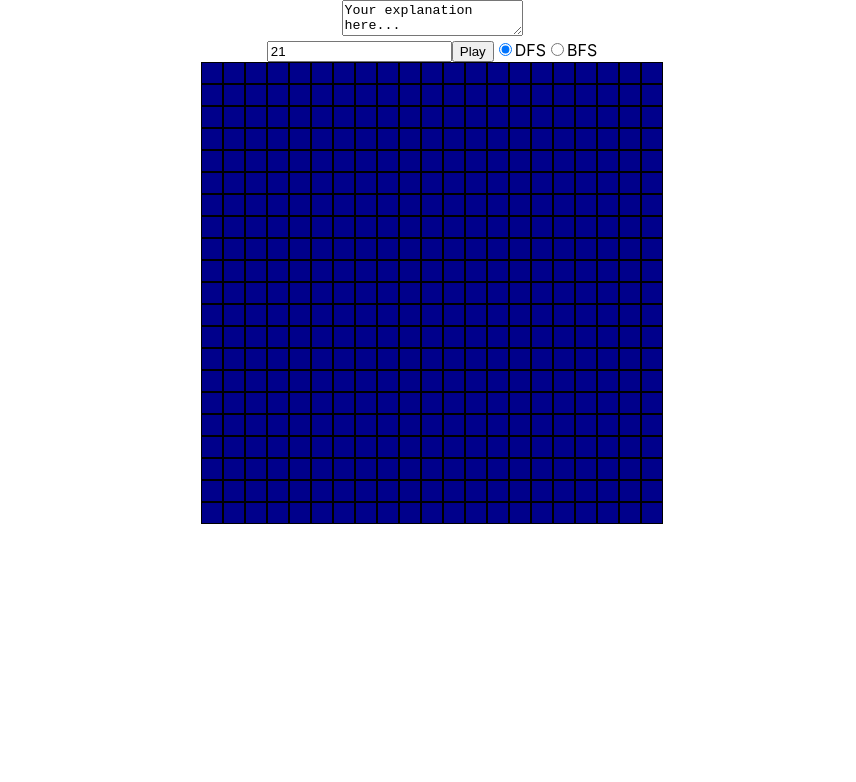
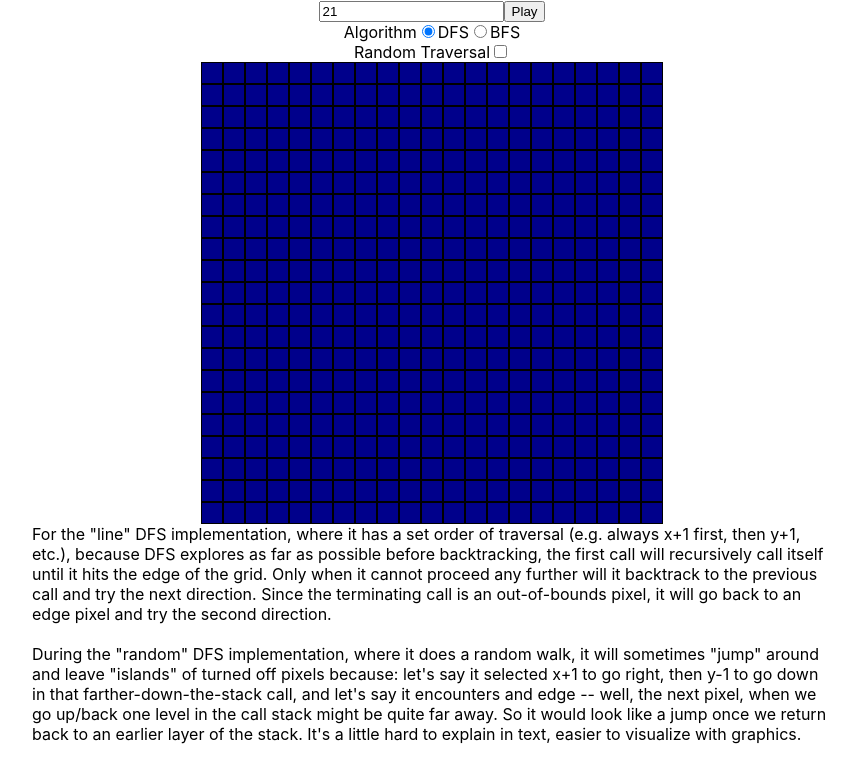
Before and after one commit to aaronshaver/visualize-dfs-bfs-react, a React (Create React App) app: page / in a window 1280 px wide. Shown: the top 782 px of the page, without its empty margins (208-1064 px from the left). Built offline with nearby package versions, Linux system fonts and the light colour scheme.

Commit message:
add support for random vs. line traversal; better paragraphs, and breaks between controls

```diff
--- a/src/App.css
+++ b/src/App.css
@@ -1,5 +1,11 @@
 .App {
   text-align: center;
+}
+
+.App p {
+  max-width: 800px; /* Limiting the width to 800px */
+  margin: 0 auto 20px auto;  /* Centering it horizontally but space below text */
+  text-align: left; /* Aligning the text to the left */
 }
 
 .App-logo {
@@ -27,12 +33,3 @@
 .App-link {
   color: #61dafb;
 }
-
-@keyframes App-logo-spin {
-  from {
-    transform: rotate(0deg);
-  }
-  to {
-    transform: rotate(360deg);
-  }
-}
--- a/src/App.js
+++ b/src/App.js
@@ -7,6 +7,7 @@ function App() {
   const[gridSize, setGridSize] = useState(21);
   const[algo, setAlgo] = useState('DFS');
   const [gridArray, setGridArray] = useState(Array(gridSize).fill().map(() => Array(gridSize).fill(false)));
+  const [isRandom, setIsRandom] = useState(false);
 
   const handleGridChange = (e) => {
     setGridSize(e.target.value);
@@ -15,6 +16,15 @@ function App() {
   const handleAlgoChange = (e) => {
     setAlgo(e.target.value);
   };
+
+
+  // randomize the order of neighbor selection each time the animation is Played
+  const shuffleArray = (array) => {
+    for (let i = array.length - 1; i > 0; i--) {
+      const j = Math.floor(Math.random() * (i + 1));
+      [array[i], array[j]] = [array[j], array[i]];
+    }
+  }
 
   const depthFirstSearch = (grid, y, x, queue) => {
     // Exit if out of bounds of the image size
@@ -29,10 +39,19 @@ function App() {
     // Add to queue for animation later
     queue.push({ x, y });
 
-    depthFirstSearch(grid, y + 1, x, queue);
-    depthFirstSearch(grid, y - 1, x, queue);
-    depthFirstSearch(grid, y, x + 1, queue);
-    depthFirstSearch(grid, y, x - 1, queue);
+    const directions = [
+      () => depthFirstSearch(grid, y + 1, x, queue),
+      () => depthFirstSearch(grid, y - 1, x, queue),
+      () => depthFirstSearch(grid, y, x + 1, queue),
+      () => depthFirstSearch(grid, y, x - 1, queue),
+    ];
+    if (isRandom) {
+      shuffleArray(directions);
+    }
+
+    for (const direction of directions) {
+      direction();
+    }
   };
 
   const handlePlay = () => {
@@ -67,15 +86,34 @@ function App() {
 
   return (
     <div className='App'>
-      <textarea readOnly value="Your explanation here..." />
       <Controls
         handleGridChange={handleGridChange}
         handleAlgoChange={handleAlgoChange}
         handlePlay={handlePlay}
         gridSize={gridSize}
         algo={algo}
+        isRandom={isRandom}
+        setIsRandom={setIsRandom}
       />
       <Grid gridArray={gridArray} />
+      <p className='p-limited-width'>
+        For the "line" DFS implementation, where it has a set order of traversal (e.g. always x+1 first,
+        then y+1, etc.), because DFS explores as far as possible before backtracking, the
+        first call will recursively call itself until it hits the edge of the grid.
+        Only when it cannot proceed any further will it backtrack to the previous call and try the next
+        direction.
+        Since the terminating call is an out-of-bounds pixel, it will go back to an edge pixel and try the
+        second direction.
+      </p>
+      <p className='p-limited-width'>
+        During the "random" DFS implementation, where it does a random walk, it will sometimes "jump" around
+        and leave "islands" of turned off pixels because: let's say it selected x+1 to go right, then y-1 to
+        go down in that farther-down-the-stack call, and let's say it encounters and edge -- well, the next
+        pixel, when we go up/back one level in the call stack might be quite far away. So it would look like
+        a jump once we return back to an earlier layer of the stack. It's a little hard to explain in text,
+        easier to visualize with graphics.
+      </p>
+
     </div>
   );
 }
--- a/src/components/Controls.js
+++ b/src/components/Controls.js
@@ -1,10 +1,13 @@
 import React from 'react';
 
-const Controls = ({ handleGridChange, handleAlgoChange, handlePlay, gridSize, algo }) => {
+
+const Controls = ({ handleGridChange, handleAlgoChange, handlePlay, gridSize, algo, isRandom, setIsRandom }) => {
   return (
     <div>
       <input type="number" value={gridSize} onChange={handleGridChange} />
       <button onClick={handlePlay}>Play</button>
+      <br />
+      Algorithm
       <label>
         <input type="radio" value="DFS" checked={algo === 'DFS'} onChange={handleAlgoChange} />
         DFS
@@ -13,6 +16,11 @@ const Controls = ({ handleGridChange, handleAlgoChange, handlePlay, gridSize, al
         <input type="radio" value="BFS" checked={algo === 'BFS'} onChange={handleAlgoChange} />
         BFS
       </label>
+      <br />
+      <label>
+        Random Traversal
+        <input type="checkbox" checked={isRandom} onChange={() => setIsRandom(!isRandom)} />
+      </label>
     </div>
   );
 };
```
